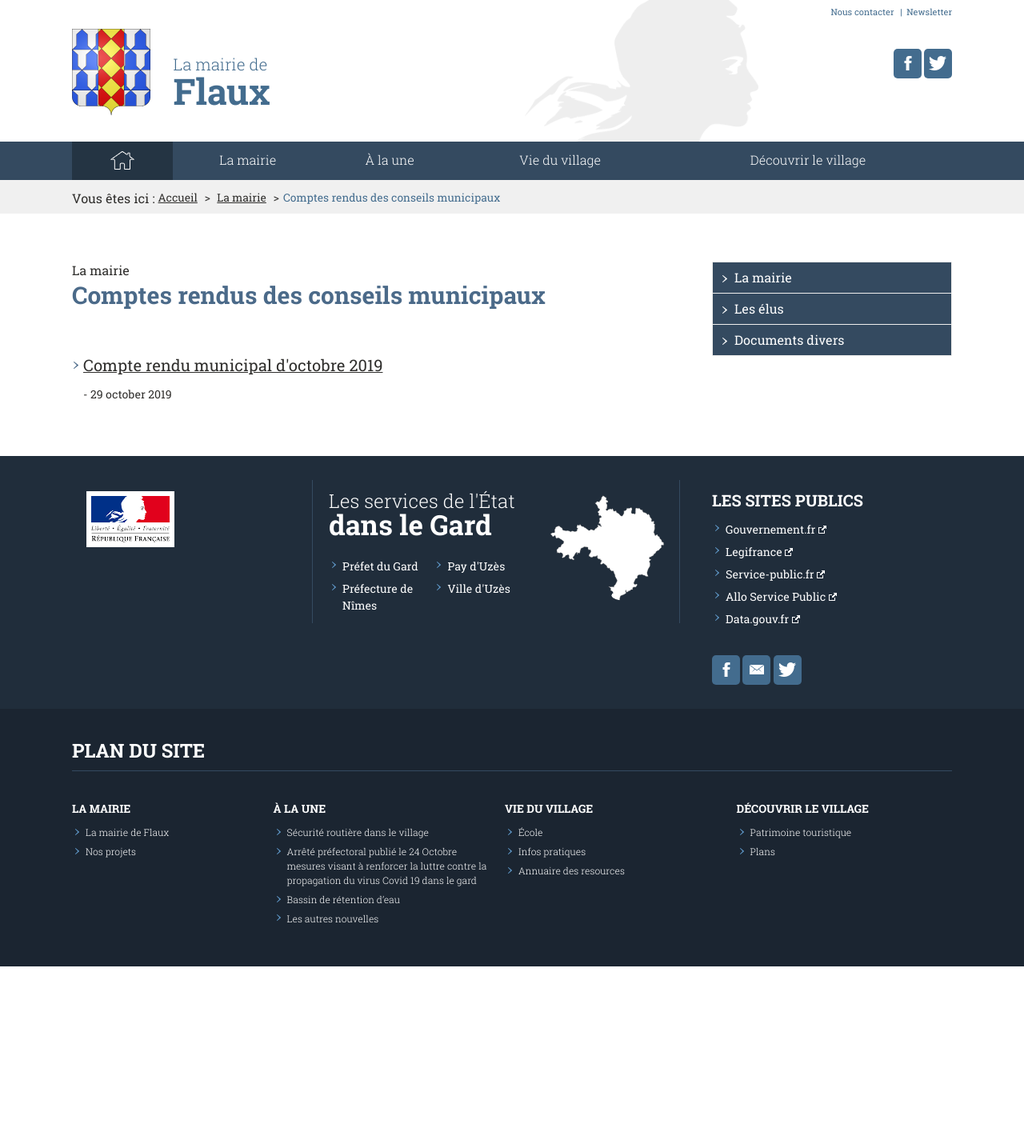
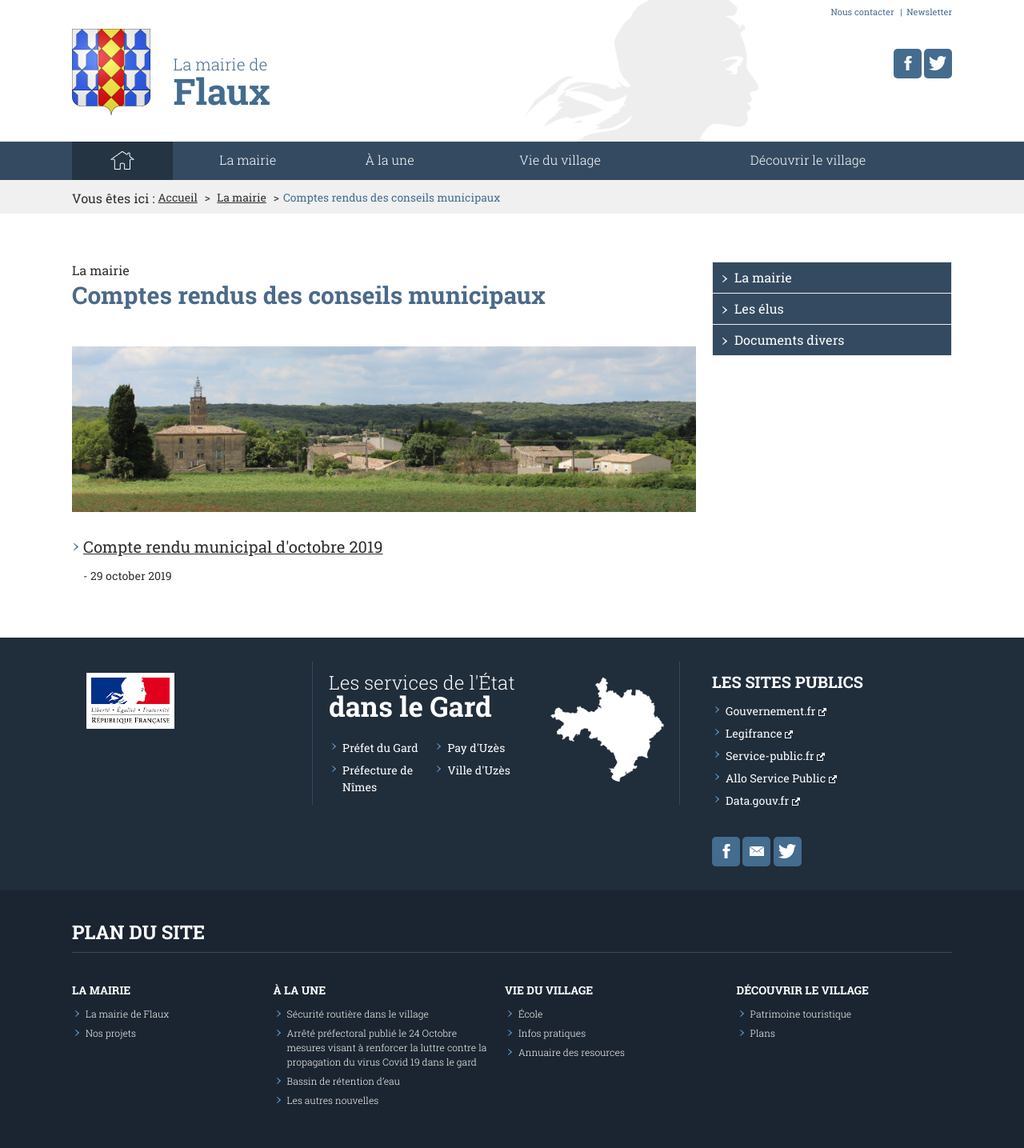
Before and after one commit to Flaux-Village/flaux-village.github.io, a Jekyll site: the page built from comptes.md, in a window 1280 px wide. Shown: the whole page at 80% size. Built offline with Jekyll 4.4.1, drawn with Linux system fonts in a browser that asks for light colours; before the commit the page ends 1208 px from its top, so only the background shows below that.

Commit message:
Ajouté illustration

```diff
--- a/comptes.md
+++ b/comptes.md
@@ -6,6 +6,8 @@ keywords: mairie, commune, flaux, gard, comptes rendus
 titre_page: Comptes rendus des conseils municipaux
 section: La mairie
 addresse_section: /mairie.html
+illustration: /assets/illustrations/940_250_Flauxbanner4_3596.jpg
+description_illustration: Mairie de Flaux.
 menu_secondaire:
 - titre: La mairie
   addresse: /mairie.html
```
